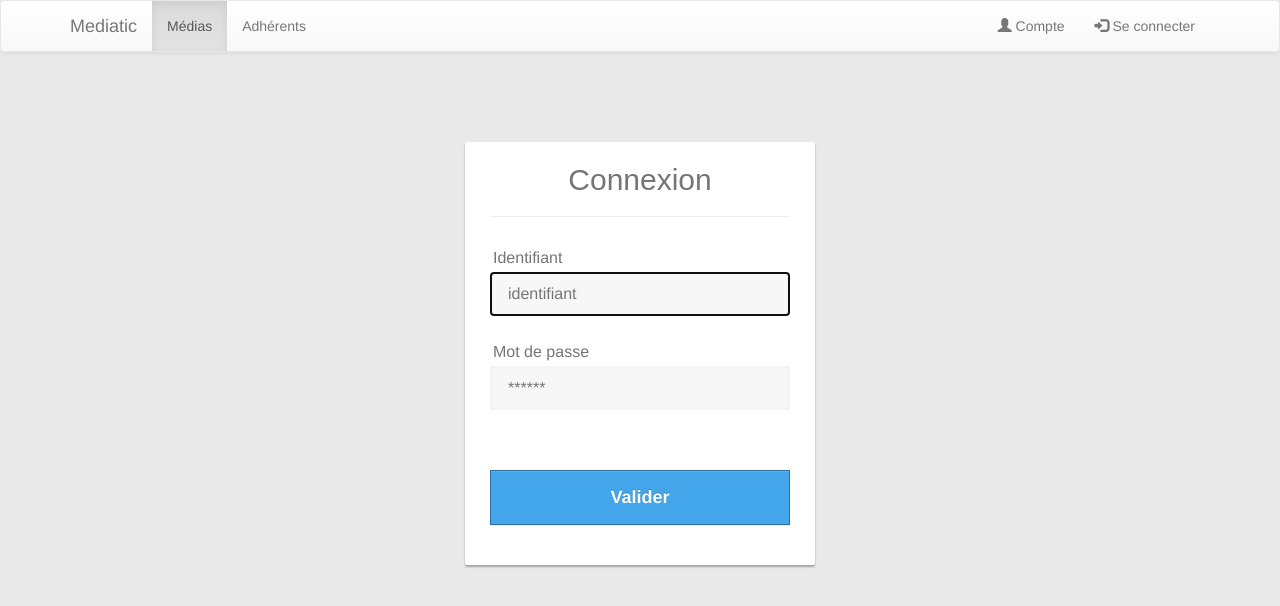
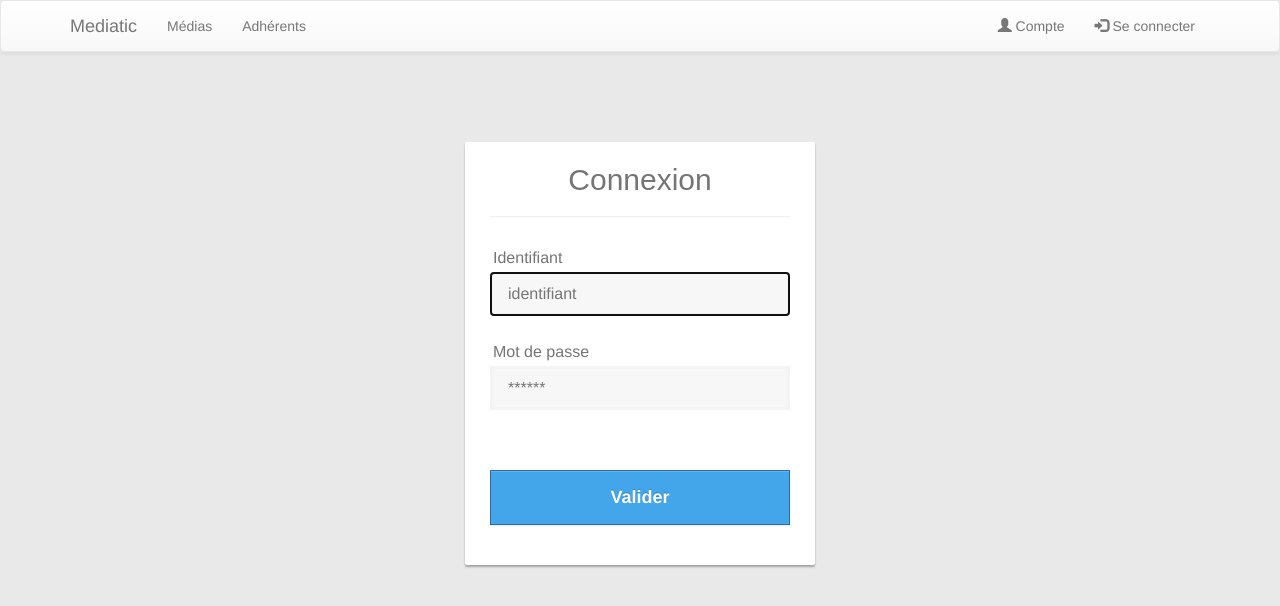
Before and after one commit to JAYael/mediatic-maquette, a plain HTML site: page index.html in a window 1280 px wide. Drawn offline with Linux system fonts and the light colour scheme.

Commit message:
index.html: Suppression du .active sur le lien "Médias" du menu

```diff
--- a/index.html
+++ b/index.html
@@ -29,7 +29,7 @@
 			</div>
 			<div class="collapse navbar-collapse" id="myNavbar">
 				<ul class="nav navbar-nav">
-					<li class="active"><a href="media-recherche.html">Médias</a></li>
+					<li><a href="media-recherche.html">Médias</a></li>
 					<li><a href="adherent-recherche.html">Adhérents</a></li>
 				</ul>
 				<ul class="nav navbar-nav navbar-right">
```
